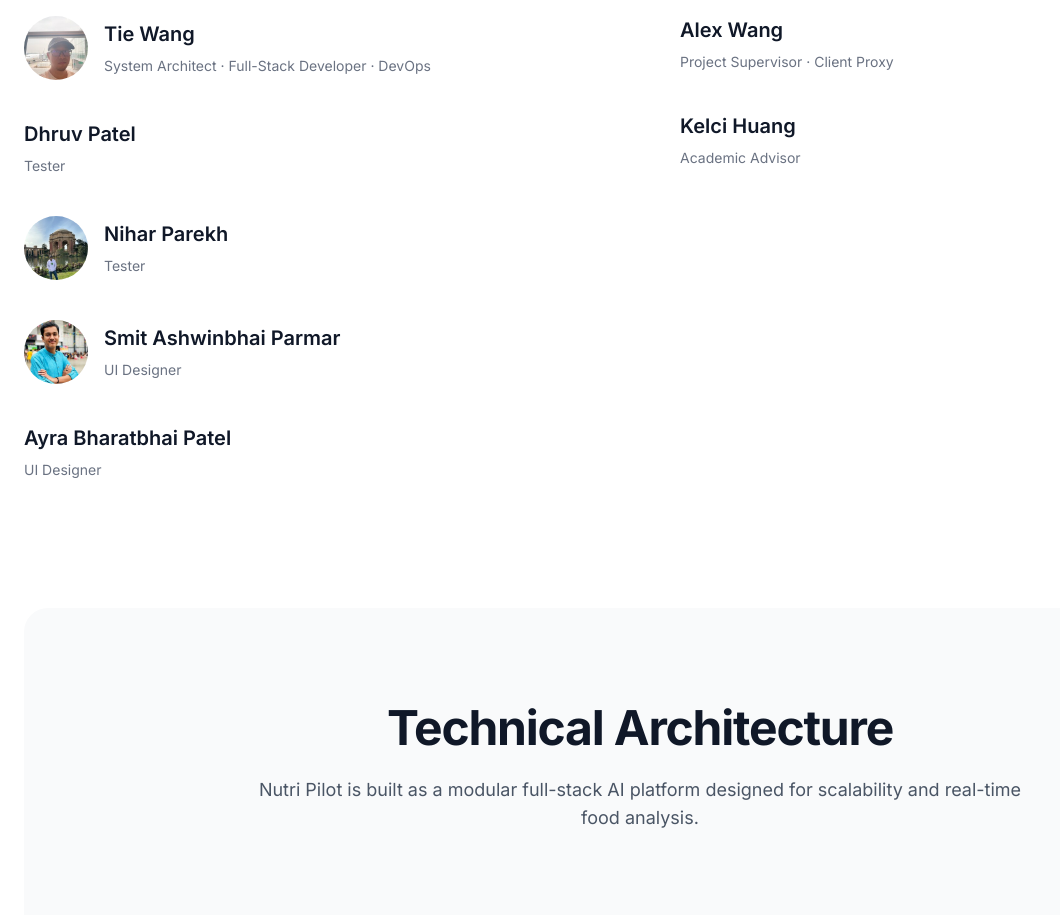
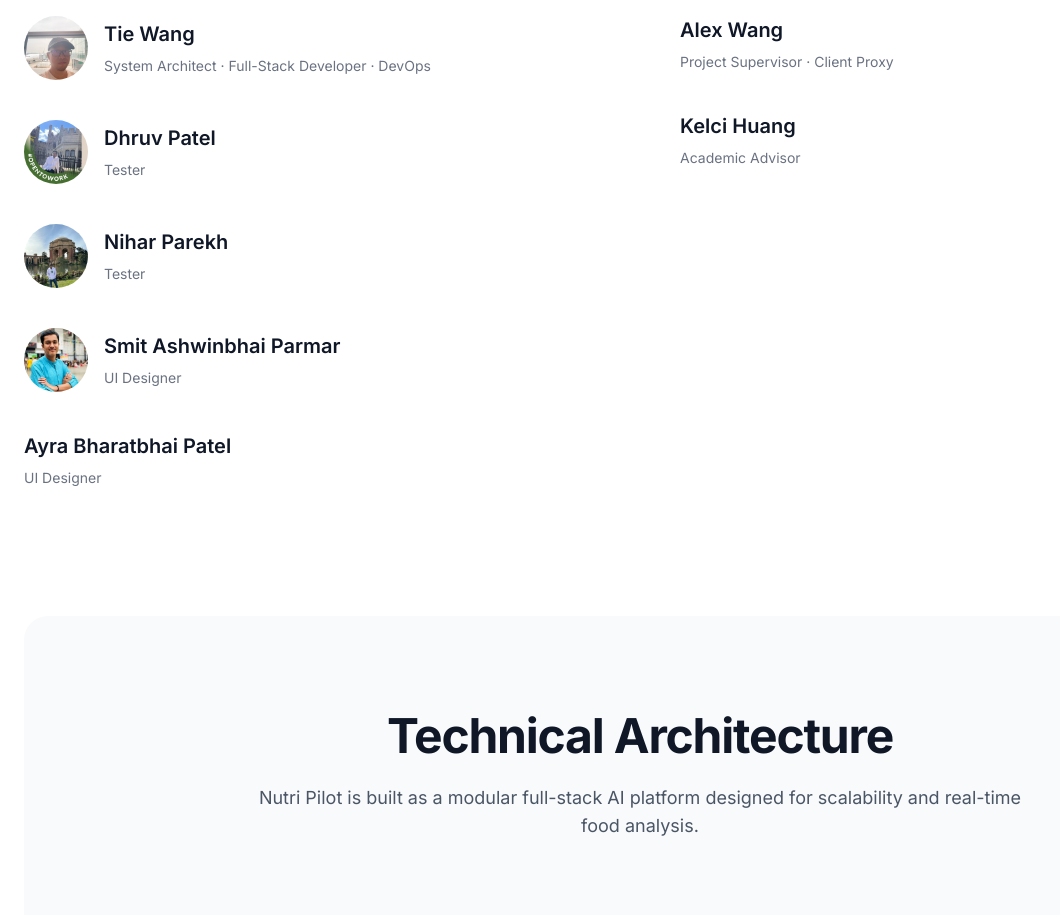
Before and after one commit to tie0913/nutri_pilot_site, a Vue app: page / in a window 1280 px wide. Shown: the part 3080-3995 px from the top of the page, without its empty margins (0-1060 px from the left). Built offline with nearby package versions, Linux system fonts and the light colour scheme.

Commit message:
add Dhruv's avator

```diff
--- a/src/components/About.vue
+++ b/src/components/About.vue
@@ -3,6 +3,7 @@
 import tie from '@/assets/tie.jpg'
 import smit from '@/assets/smit.jpg'
 import nihar from '@/assets/Nihar.jpg'
+import dhruv from '@/assets/dhruv.jpg'
 
 </script>
 
@@ -51,9 +52,10 @@ import nihar from '@/assets/Nihar.jpg'
                             </div>
 
                             <div class="flex items-center gap-4">
+                                <img :src="dhruv" alt="Dhruv Patel" class="w-16 h-16 rounded-full object-cover" />
                                 <!-- Dhruv Patel -->
                                 <div>
-                                    <a href="#" target="_blank" rel="noopener noreferrer"
+                                    <a href="https://www.linkedin.com/in/dhruv-patel-b7b7a7212/" target="_blank" rel="noopener noreferrer"
                                         class="text-xl font-semibold text-gray-900 hover:text-green-700 transition-colors duration-200">
                                         Dhruv Patel
                                     </a>
```
Also changed, not shown: src/assets/dhruv.jpg (added).
